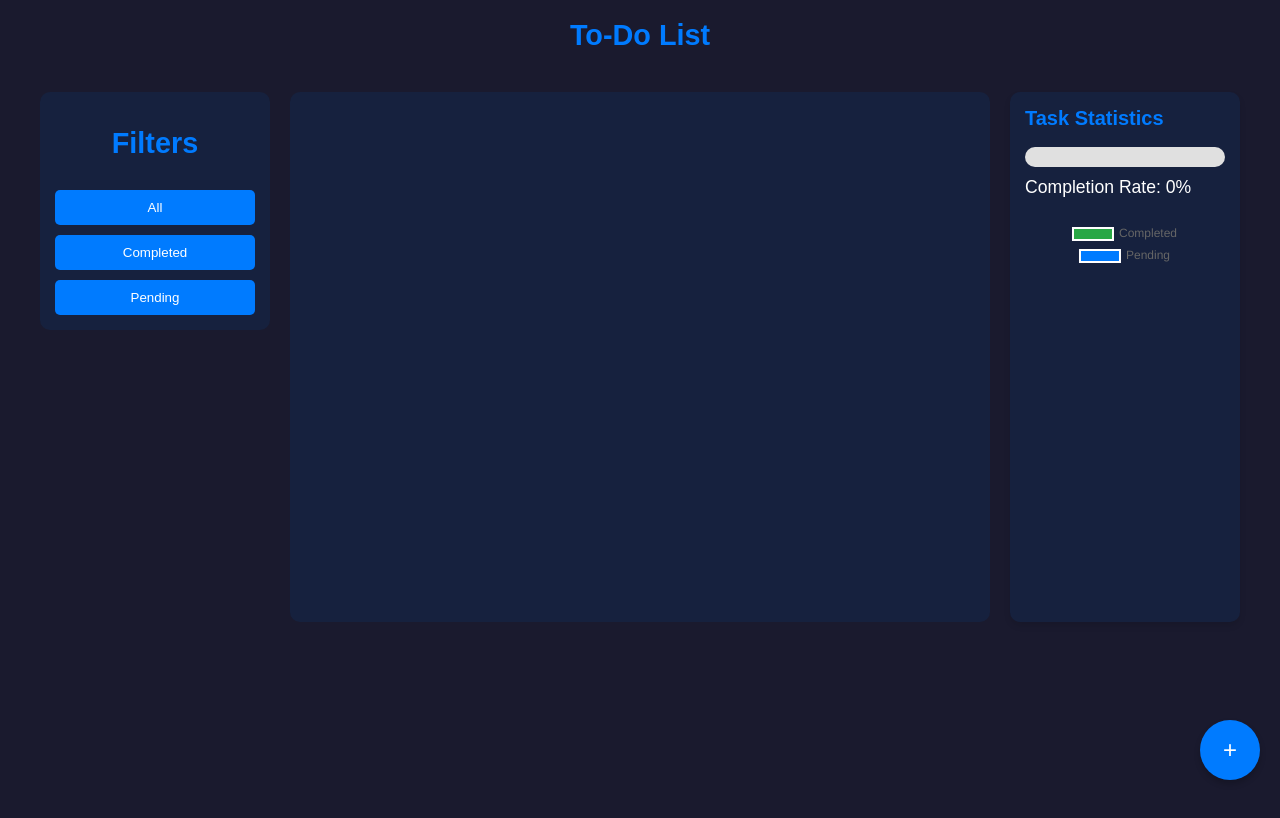
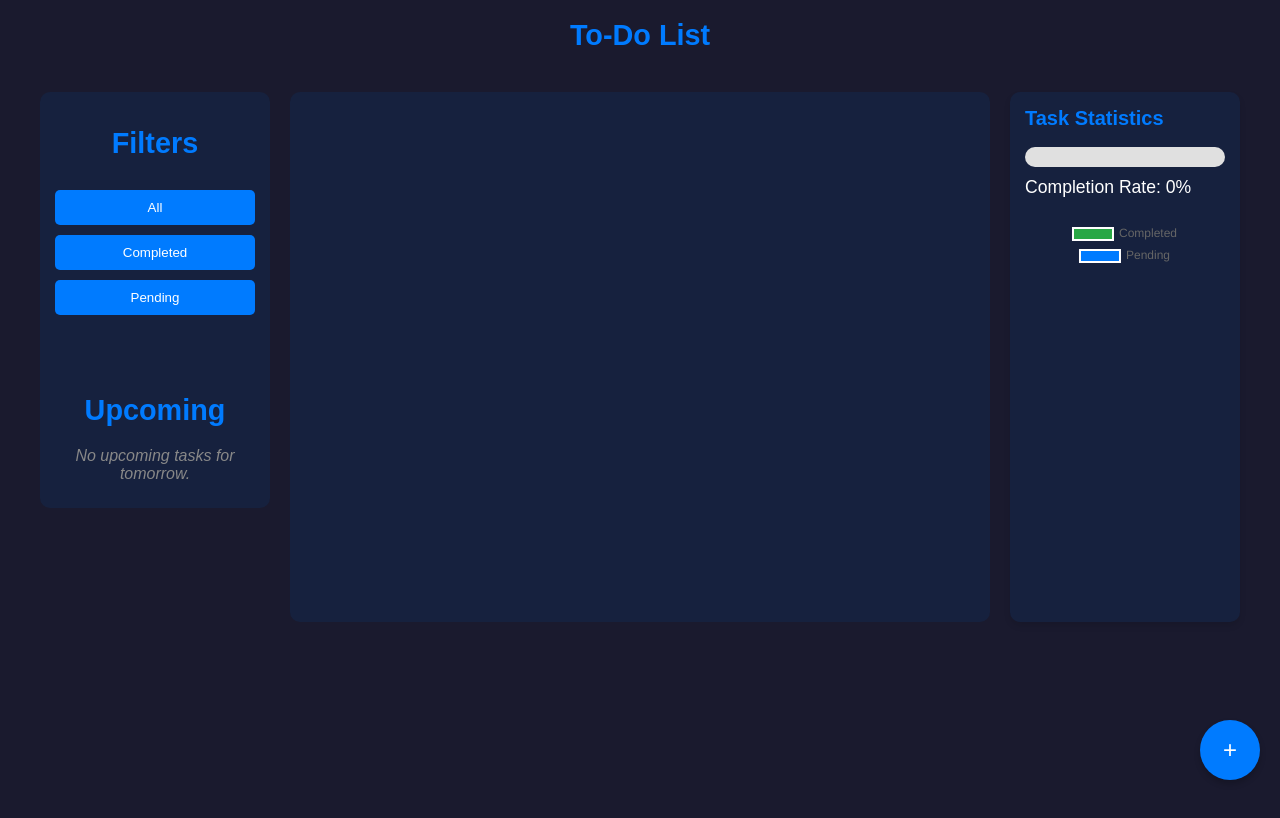
Before and after one commit to BewnetA/Frontend-intern-program, a plain HTML site: page index.html in a window 1280 px wide. Drawn offline with nearby package versions, Linux system fonts and the light colour scheme.

Commit message:
Finishing is almost done

```diff
--- a/index.css
+++ b/index.css
@@ -447,7 +447,6 @@ h1 {
 }
 
 .upcoming-tasks {
-  display: none;
   margin-top: 50px;
 }
 
@@ -459,6 +458,13 @@ h1 {
   background-color: var(--teal);
   border: 1px solid #ddd;
   border-radius: 4px;
+}
+
+.no-tasks-message {
+  text-align: center;
+  color: #888;
+  font-style: italic;
+  margin: 10px 0;
 }
 
 
--- a/index.js
+++ b/index.js
@@ -55,6 +55,8 @@ function checkUpcomingTasks() {
   const now = new Date();
   const tomorrow = new Date(now);
   tomorrow.setDate(now.getDate() + 1);
+
+  // Filter tasks that are due tomorrow and not completed
   const upcomingTasks = tasks.filter((task) => {
     const taskDate = new Date(task.date);
     return (
@@ -63,16 +65,29 @@ function checkUpcomingTasks() {
   });
 
   const upcomingTasksList = document.getElementById("upcoming-task-list");
-  upcomingTasksList.innerHTML = "";
+  upcomingTasksList.innerHTML = ""; // Clear the list before rendering
 
-  upcomingTasks.forEach((task) => {
-    const taskElement = document.createElement("div");
-    taskElement.className = "upcoming-task";
-    taskElement.textContent = task.text;
+  if (upcomingTasks.length > 0) {
+    // If there are upcoming tasks, display them
+    upcomingTasks.forEach((task) => {
+      const taskElement = document.createElement("div");
+      taskElement.className = "upcoming-task";
+      taskElement.textContent = task.text;
+      upcomingTasksList.appendChild(taskElement);
+    });
 
-    upcomingTasksList.appendChild(taskElement);
+    // Show the upcoming tasks section
     document.querySelector(".upcoming-tasks").style.display = "block";
-  });
+  } else {
+    // If there are no upcoming tasks, display a message
+    const noTasksMessage = document.createElement("p");
+    noTasksMessage.textContent = "No upcoming tasks for tomorrow.";
+    noTasksMessage.className = "no-tasks-message";
+    upcomingTasksList.appendChild(noTasksMessage);
+
+    // Show the upcoming tasks section (to display the message)
+    document.querySelector(".upcoming-tasks").style.display = "block";
+  }
 }
 
 // Edit Task using this function
```
